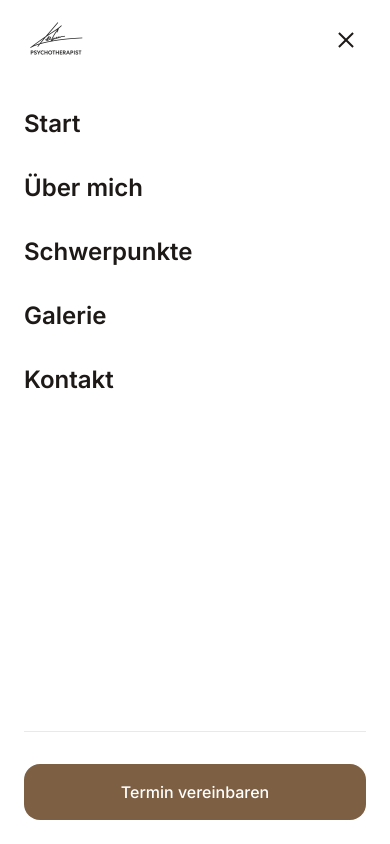
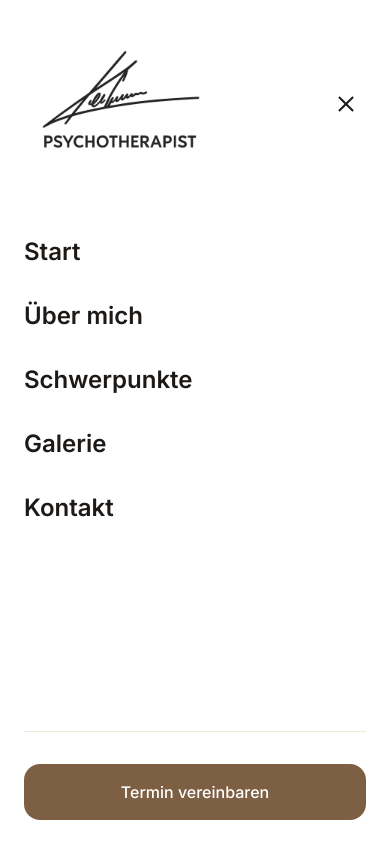
Before and after one commit to philippoppel/thomas-kaufmann-website, a Next.js app: page / in a window 390 px wide. Both pictures are taken after a click on the button "Menu". Shown: the top 844 px of the page. Built offline with nearby package versions, Linux system fonts and the light colour scheme.

Commit message:
Make logo 3x larger in header
- Mobile: 192px height
- Desktop: 240px height
- Adjusted header height to accommodate

🤖 Generated with [Claude Code](https://claude.com/claude-code)

Co-Authored-By: Claude <noreply@anthropic.com>

```diff
--- a/components/Navigation.tsx
+++ b/components/Navigation.tsx
@@ -46,7 +46,7 @@ export default function Navigation() {
         }`}
       >
         <div className="max-w-7xl mx-auto px-6 lg:px-8">
-          <div className="flex items-center justify-between h-20">
+          <div className="flex items-center justify-between h-52 lg:h-64">
             {/* Logo */}
             <a
               href="#hero"
@@ -56,9 +56,9 @@ export default function Navigation() {
               <Image
                 src="/images/transparent_logo.png"
                 alt="Thomas Kaufmann - Psychotherapeut"
-                width={200}
-                height={200}
-                className="h-16 lg:h-20 w-auto object-contain transition-transform duration-500 ease-out group-hover:scale-105"
+                width={600}
+                height={600}
+                className="h-48 lg:h-60 w-auto object-contain transition-transform duration-500 ease-out group-hover:scale-105"
                 priority
               />
             </a>
@@ -123,7 +123,7 @@ export default function Navigation() {
             transition={{ duration: 0.3, ease: [0.16, 1, 0.3, 1] }}
             className="fixed inset-0 z-40 bg-white md:hidden"
           >
-            <div className="pt-24 px-6 pb-6 h-full flex flex-col">
+            <div className="pt-56 px-6 pb-6 h-full flex flex-col">
               <ul className="flex flex-col gap-2">
                 {navItems.map((item, index) => (
                   <motion.li
```
